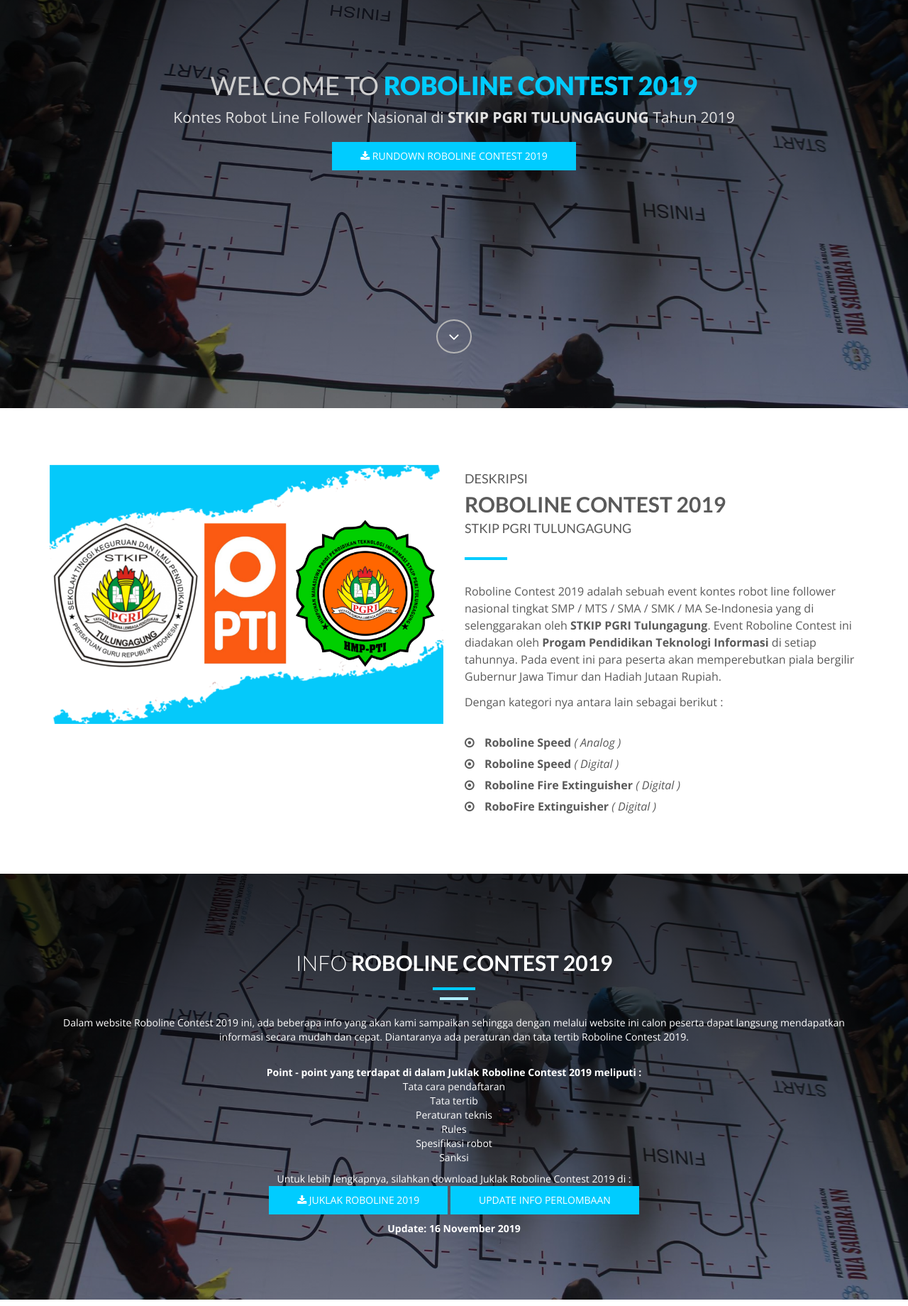
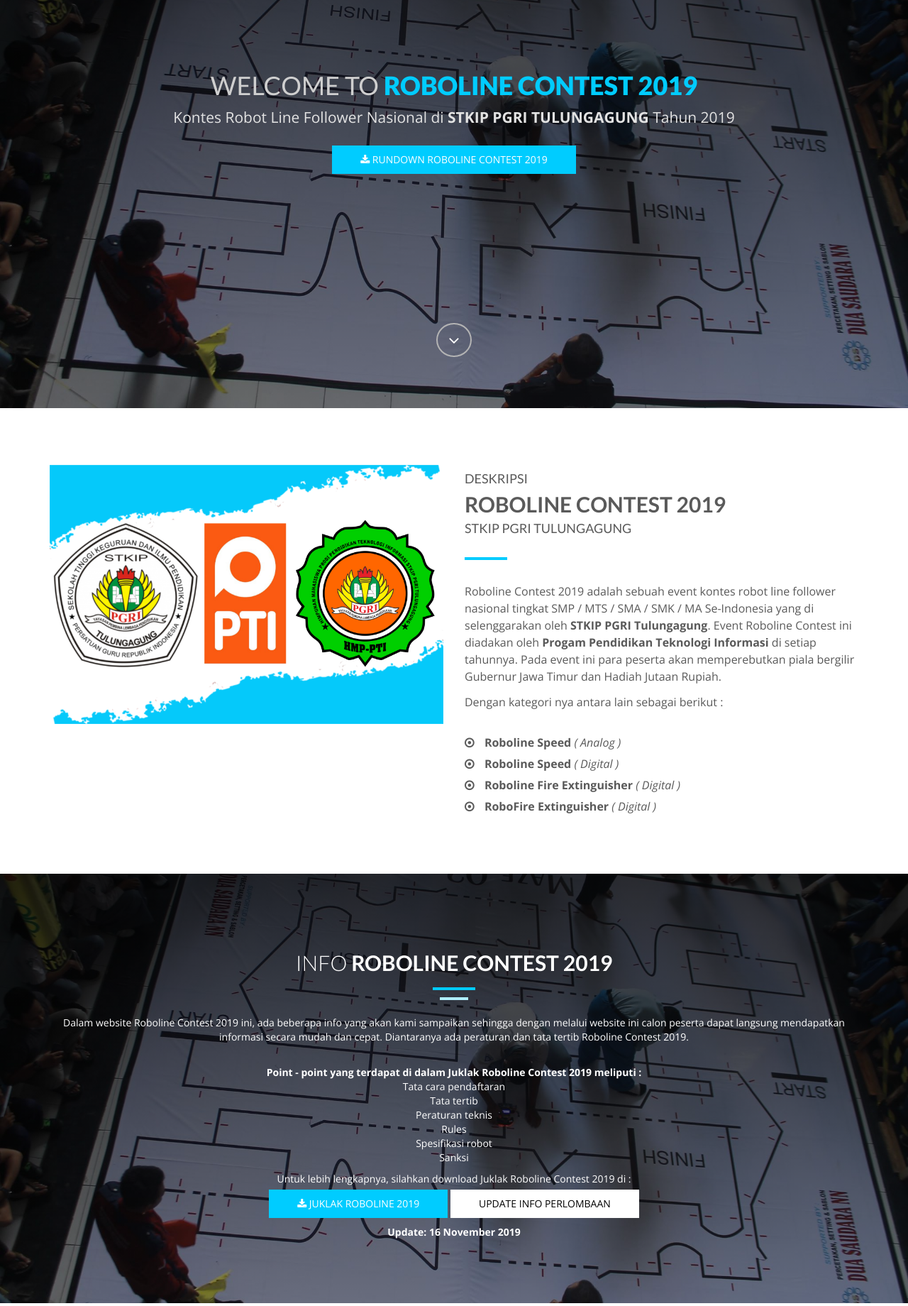
Before and after one commit to mnabila/roboline, a PHP site: page /index.html in a window 1280 px wide. Shown: the part 175-2015 px from the top of the page at 71% size. Run offline with PHP 8.4, Linux system fonts and the light colour scheme.

Commit message:
refactor: ganti style button

```diff
--- a/css/style.css
+++ b/css/style.css
@@ -539,23 +539,24 @@ label {
   -webkit-box-shadow: transparent;
   box-shadow: transparent;
 }
-button.btn.tf-btn.btn-default {
-  float: right;
-  background: #00ccff;
+.tf-btn {
   border: 0;
   border-radius: 0;
   padding: 10px 40px;
-  color: #ffffff;
+  margin: auto;
+  margin-top: 5px;
   text-transform: uppercase;
 }
-button.btn.tf-btn.btn-download {
+.btn-default {
+  background: #ffffff;
+  color: #000000;
+}
+
+.btn-download {
   background: #00ccff;
-  border: 0;
-  border-radius: 0;
-  padding: 10px 40px;
   color: #ffffff;
-  text-transform: uppercase;
 }
+
 .btn:active,
 .btn.active {
   background-image: none;
--- a/index.html
+++ b/index.html
@@ -152,7 +152,7 @@
           Untuk lebih lengkapnya, silahkan download Juklak Roboline Contest 2019 di :
           <br>
           <a href="assets/juklak/JUKLAK Roboline Contest 2019.pdf" target="_blank"><button type="button" class="btn tf-btn btn-download"><i class="fa fa-download"></i> Juklak Roboline 2019</button></a>
-          <button type="button" class="btn tf-btn btn-download" data-toggle="modal" data-target="#myModal">Update Info Perlombaan</button>
+          <button type="button" class="btn tf-btn btn-default" data-toggle="modal" data-target="#myModal">Update Info Perlombaan</button>
           <p>
             <strong>Update: 16 November 2019</strong>
           </p>
```
